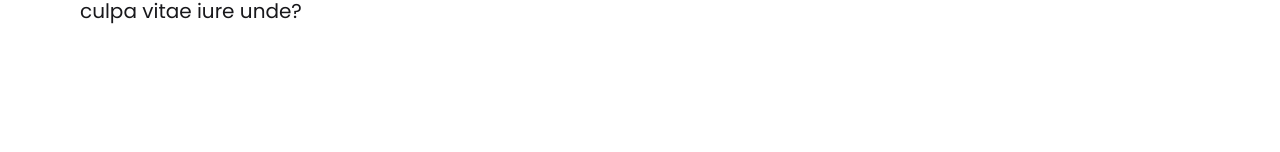
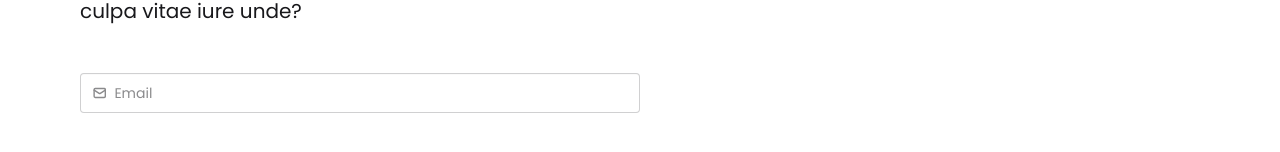
Before and after one commit to KrishnaBir/bookstore, a React app in the folder frontend/: page / in a window 1280 px wide. Shown: the part 408-560 px from the top of the page. Built offline with nearby package versions, Linux system fonts and the light colour scheme; the HTML template or start-up script is replaced by a standard one.

Commit message:
email input

```diff
--- a/frontend/src/components/Banner.jsx
+++ b/frontend/src/components/Banner.jsx
@@ -8,6 +8,24 @@
           <div className='space-y-12'>
             <h1 className='text-4xl font-bold'>Hello, welcomes here to learn something <span className='text-pink-500'>new everyday!!!!</span> </h1>
             <p className='text-xl'>Lorem, ipsum dolor sit amet consectetur adipisicing elit. Expedita quaerat cumque illo veniam, repellendus impedit hic porro temporibus aperiam laboriosam, culpa vitae iure unde?</p>
+
+            <div><label className="input validator w-full">
+              <svg className="h-[1em] opacity-50" xmlns="http://www.w3.org/2000/svg" viewBox="0 0 24 24">
+                <g
+                  strokeLinejoin="round"
+                  strokeLinecap="round"
+                  strokeWidth="2.5"
+                  fill="none"
+                  stroke="currentColor"
+                >
+                  <rect width="20" height="16" x="2" y="4" rx="2"></rect>
+                  <path d="m22 7-8.97 5.7a1.94 1.94 0 0 1-2.06 0L2 7"></path>
+                </g>
+              </svg>
+              <input type="email" placeholder="Email" required />
+            </label>
+              <div className="validator-hint hidden">Enter valid email address</div>
+            </div>
           </div>
         </div>
         <div className='w-full md:w-1/2'>right</div>
```
